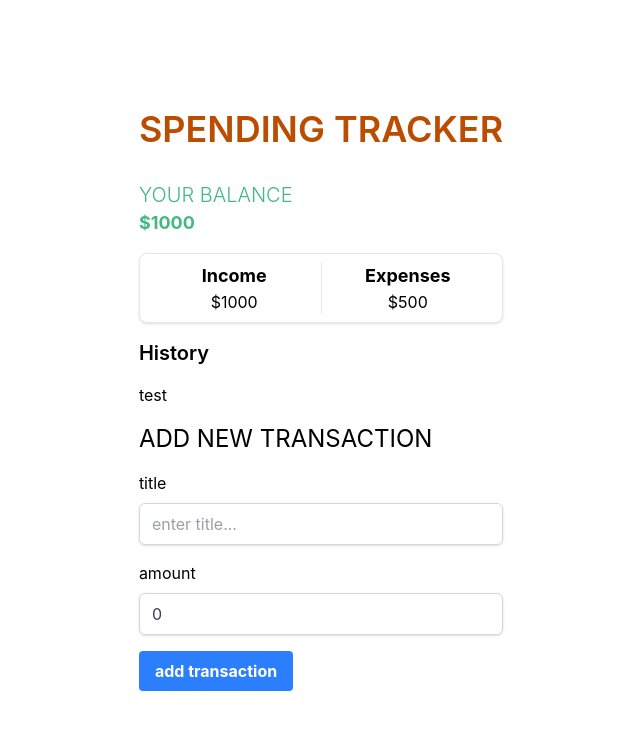
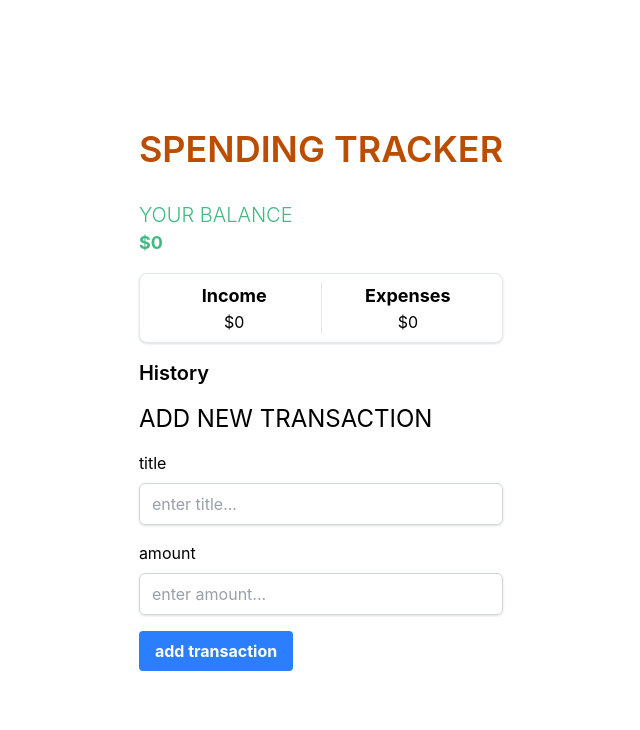
Before and after one commit to edvillatoro2/spending-tracker, a Vue app: page / in a window 1280 px wide. Shown: the top 730 px of the page, without its empty margins (319-959 px from the left). Built offline with nearby package versions, Linux system fonts and the light colour scheme.

Commit message:
total, income, expenses logic

```diff
--- a/src/App.vue
+++ b/src/App.vue
@@ -8,13 +8,12 @@
           </h1>
         </div>
         <div class="flex flex-col gap-4">
-          <Balance :total="1000" />
-          <Expenses :income="1000" :expenses="500" />
+          <Balance :total="total" />
+          <Expenses :income="+income" :expenses="+expenses" />
           <TransactionList
             :transactions="transactions"
             @delete-transaction="handleTransactionDelete"
           />
-          test
           <AddTransaction @add-transaction="handleTransactionAdd" />
         </div>
       </main>
@@ -34,6 +33,37 @@ import type { Transaction } from "./assets/types";
 
 const toast = useToast();
 const transactions = ref<Transaction[]>([]);
+
+onMounted(() => {
+  const savedTransactions = JSON.parse(localStorage.getItem("transactions"));
+
+  if (savedTransactions) {
+    transactions.value = savedTransactions;
+  }
+});
+
+//total
+const total = computed(() => {
+  return transactions.value.reduce((acc, transaction) => {
+    return acc + transaction.amount;
+  }, 0);
+});
+
+//income
+const income = computed(() => {
+  return transactions.value
+    .filter((transaction) => transaction.amount > 0)
+    .reduce((acc, transaction) => acc + transaction.amount, 0)
+    .toFixed(2);
+});
+
+//expenses
+const expenses = computed(() => {
+  return transactions.value
+    .filter((transaction) => transaction.amount < 0)
+    .reduce((acc, transaction) => acc + transaction.amount, 0)
+    .toFixed(2);
+});
 
 const handleTransactionDelete = (id: number) => {
   transactions.value = transactions.value.filter(
--- a/src/components/AddTransaction.vue
+++ b/src/components/AddTransaction.vue
@@ -17,6 +17,8 @@
         <input
           type="number"
           v-model="amount"
+          minlength="0"
+          maxlength="12"
           id="amount"
           class="w-full px-3 py-2 text-gray-700 border border-gray-300 rounded-md shadow-sm focus:outline-none focus:border-blue-500 hover:border-gray-400"
           placeholder="enter amount..."
@@ -39,7 +41,7 @@ import type { Transaction } from "../assets/types";
 
 const toast = useToast();
 const text = ref("");
-const amount = ref(0);
+const amount = ref();
 const emit = defineEmits(["add-transaction"]);
 
 const handleSubmit = () => {
```
Also changed, not shown: src/components/ToastNotification.vue (deleted).
